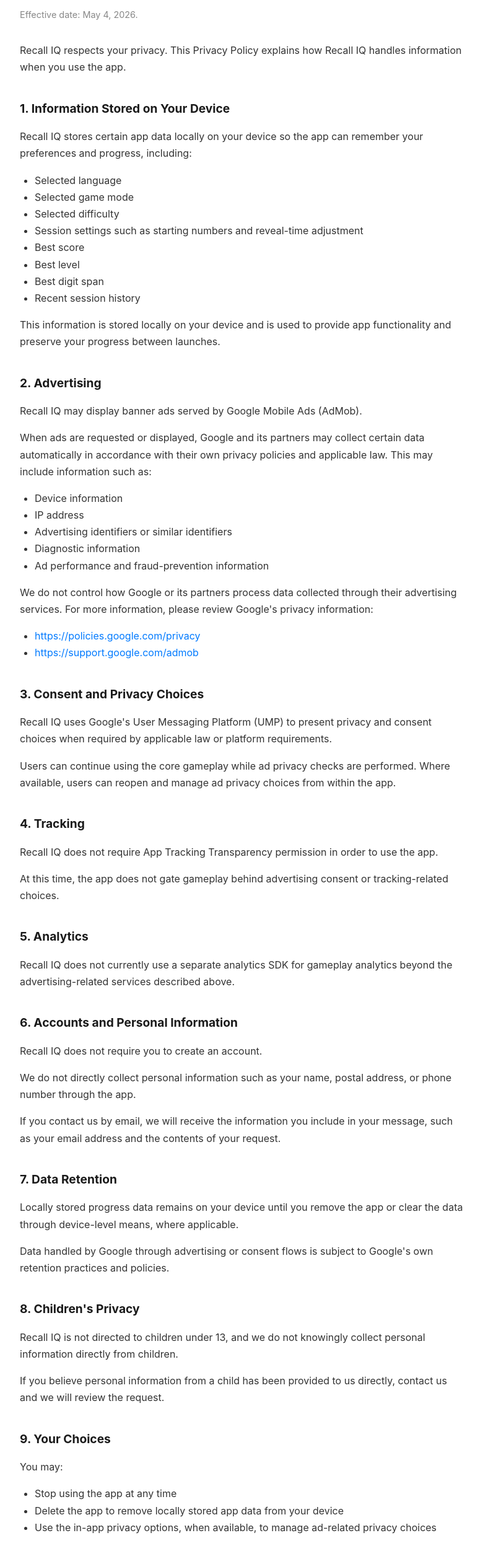
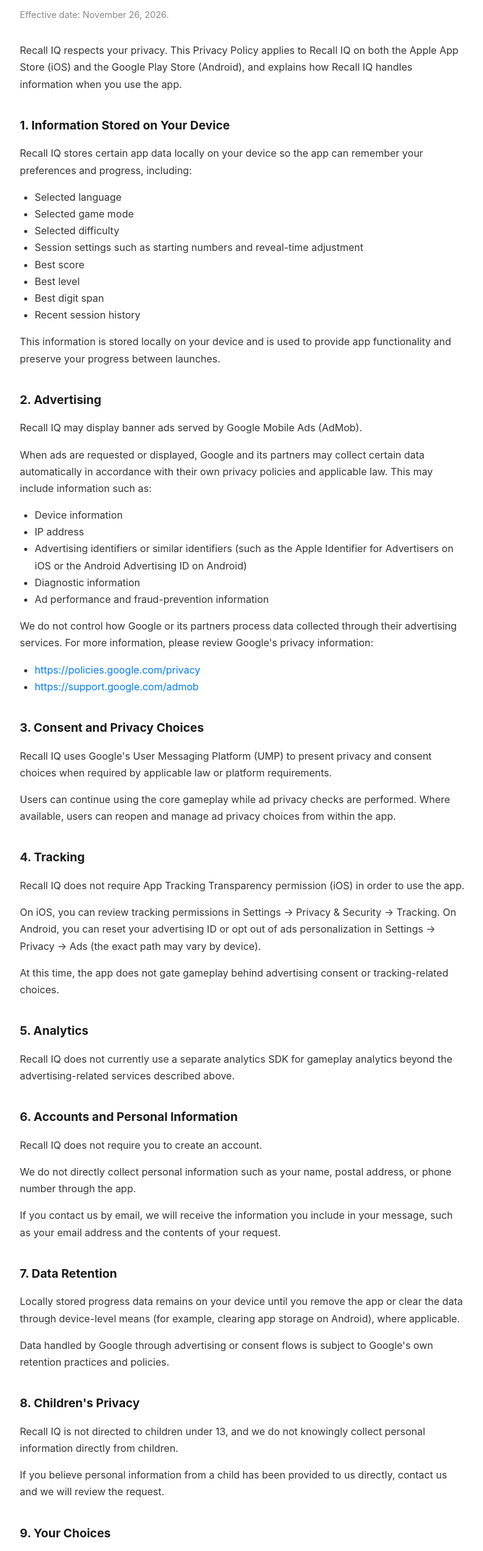
Before and after one commit to ludoviclepic/ludoviclepic.github.io, a plain HTML site: page privacy-recalliq.html in a window 1280 px wide. Shown: the part 117-2620 px from the top of the page at 62% size, without its empty margins (248-1028 px from the left). Drawn offline with Linux system fonts and the light colour scheme.

Commit message:
docs: make privacy policies cover both App Store and Google Play for MentalMath, Recall IQ and Orbit
Co-Authored-By: Claude Sonnet 5.5 <noreply@anthropic.com>

```diff
--- a/privacy-recalliq.html
+++ b/privacy-recalliq.html
@@ -25,11 +25,11 @@
 </head>
 <body>
   <h1>Privacy Policy for Recall IQ</h1>
-  <p class="effective-date">Effective date: May 4, 2026.</p>
+  <p class="effective-date">Effective date: November 26, 2026.</p>
 
   <p>
-    Recall IQ respects your privacy. This Privacy Policy explains how
-    Recall IQ handles information when you use the app.
+    Recall IQ respects your privacy. This Privacy Policy applies to Recall IQ on both the Apple App Store (iOS)
+    and the Google Play Store (Android), and explains how Recall IQ handles information when you use the app.
   </p>
 
   <h2>1. Information Stored on Your Device</h2>
@@ -62,7 +62,7 @@
   <ul>
     <li>Device information</li>
     <li>IP address</li>
-    <li>Advertising identifiers or similar identifiers</li>
+    <li>Advertising identifiers or similar identifiers (such as the Apple Identifier for Advertisers on iOS or the Android Advertising ID on Android)</li>
     <li>Diagnostic information</li>
     <li>Ad performance and fraud-prevention information</li>
   </ul>
@@ -95,7 +95,12 @@
 
   <h2>4. Tracking</h2>
   <p>
-    Recall IQ does not require App Tracking Transparency permission in order to use the app.
+    Recall IQ does not require App Tracking Transparency permission (iOS) in order to use the app.
+  </p>
+  <p>
+    On iOS, you can review tracking permissions in Settings → Privacy &amp; Security → Tracking.
+    On Android, you can reset your advertising ID or opt out of ads personalization in
+    Settings → Privacy → Ads (the exact path may vary by device).
   </p>
   <p>
     At this time, the app does not gate gameplay behind advertising consent or
@@ -122,7 +127,7 @@
   <h2>7. Data Retention</h2>
   <p>
     Locally stored progress data remains on your device until you remove the app or clear the
-    data through device-level means, where applicable.
+    data through device-level means (for example, clearing app storage on Android), where applicable.
   </p>
   <p>
     Data handled by Google through advertising or consent flows is subject to Google's own
@@ -143,7 +148,7 @@
   <p>You may:</p>
   <ul>
     <li>Stop using the app at any time</li>
-    <li>Delete the app to remove locally stored app data from your device</li>
+    <li>Uninstall the app (on iOS or Android) to remove locally stored app data from your device</li>
     <li>Use the in-app privacy options, when available, to manage ad-related privacy choices</li>
   </ul>
 
```
Also changed, not shown: privacy-orbit.html (+9 -8 lines), privacy.html (+13 -6 lines).
